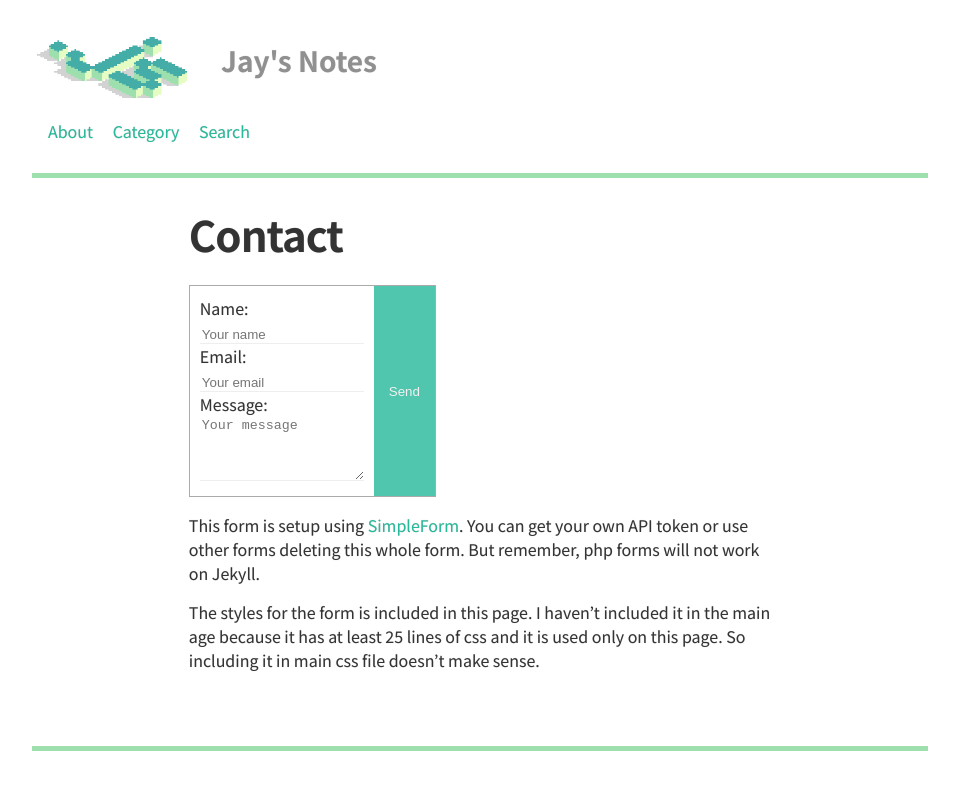
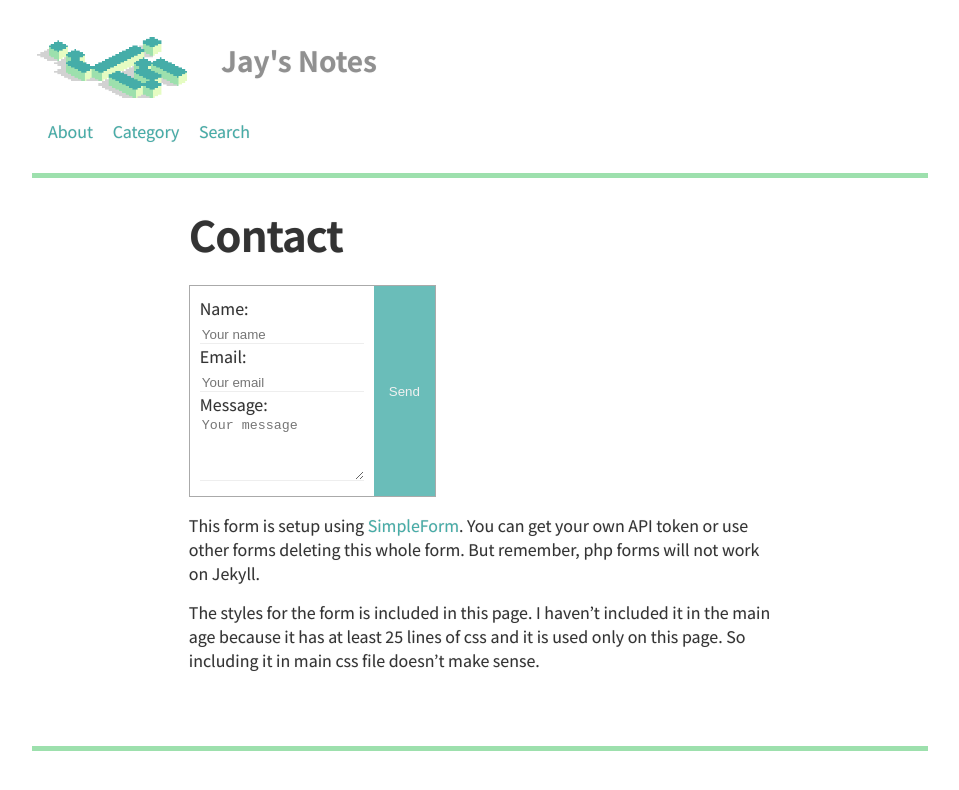
Before and after one commit to Clarit7/clarit7.github.io, a Jekyll site: the page built from contact.md, in a window 1280 px wide. Shown: the top 790 px of the page, without its empty margins (160-1119 px from the left). Built offline with Jekyll 4.4.1, drawn with Linux system fonts in a browser that asks for light colours; some web fonts are replaced.

Commit message:
change link color

```diff
--- a/_config.yml
+++ b/_config.yml
@@ -19,7 +19,7 @@ analytics: G-N9CD29WESJ
 disqus-shortname: clarit7-github-io
 
 # Color schemes
-color-1: '#26B99A'
+color-1: '#45ADA8'
 color-2: '#547980'
 
 # Author pictre 100x100 --> keep it inside img folder.
```
